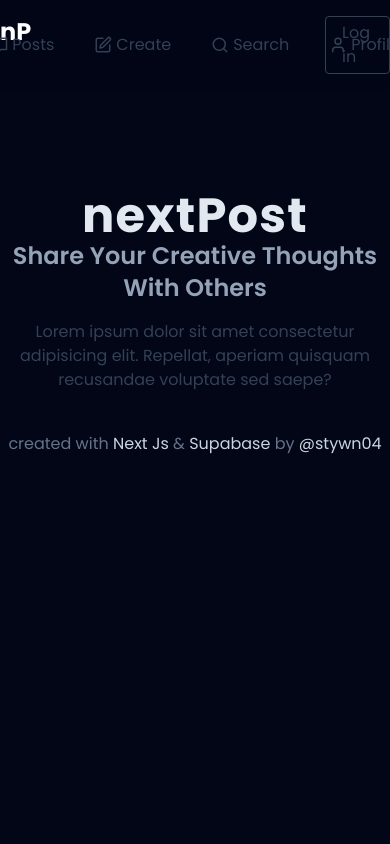
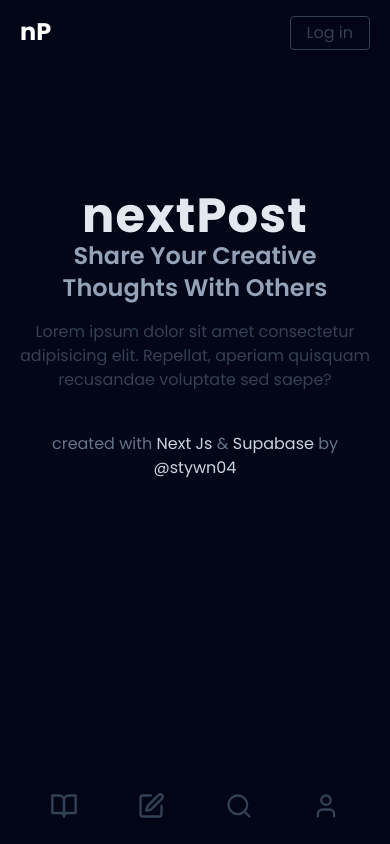
Before and after one commit to stywn04/nextPost, a Next.js app: page / in a window 390 px wide. Built offline with nearby package versions, Linux system fonts and the light colour scheme; no server answers.

Commit message:
feat: responsive

```diff
--- a/src/app/(main)/create/page.tsx
+++ b/src/app/(main)/create/page.tsx
@@ -1,6 +1,5 @@
 import { getCurrentUserAction } from "@/app/actions/user.action";
 import { CreatePostForm } from "@/components/post/create-form";
-import { Camera } from "lucide-react";
 import type { Metadata } from "next";
 
 export const metadata: Metadata = {
@@ -15,8 +14,8 @@ export default async function CreatePage() {
         <h1 className="font-semibold text-xl text-slate-200">Hi {name}!</h1>
         <p className="text-slate-700">wanna share some thoughts ?</p>
       </section>
-      <section className="grid grid-cols-12 py-5">
-        <div>
+      <section className="grid grid-cols-12 py-5 gap-2 justify-between">
+        <div className="col-span-2 md:col-span-1 ">
           <div className="w-10 h-10 rounded-full overflow-hidden">
             <img
               src={avatar}
--- a/src/app/(main)/layout.tsx
+++ b/src/app/(main)/layout.tsx
@@ -1,10 +1,15 @@
 import Navbar from "@/components/navbar";
+import { NavbarMobile } from "@/components/navbar-mobile";
 
 export default function Layout({ children }: { children: React.ReactNode }) {
   return (
     <div className="min-h-screen bg-slate-950 text-white">
       <Navbar />
-      <div className="max-w-xl mx-auto py-28">{children}</div>
+      <NavbarMobile />
+
+      <div className="lg:px-0 md:px-10 px-5 max-w-xl mx-auto py-28">
+        {children}
+      </div>
     </div>
   );
 }
--- a/src/components/auth/update-user-modal.tsx
+++ b/src/components/auth/update-user-modal.tsx
@@ -127,7 +127,7 @@ export function UpdateUserModal({
                 </button>
               )}
             </section>
-            <section className="grid grid-cols-2 gap-2">
+            <section className="grid grid-cols-1 md:grid-cols-2 gap-2">
               <div className="flex flex-col gap-1">
                 <label htmlFor="name">Name</label>
                 <input
--- /dev/null
+++ b/src/components/navbar-mobile.tsx
@@ -0,0 +1,30 @@
+"use client";
+import { BookOpen, PenBox, Search, User } from "lucide-react";
+import Link from "next/link";
+import { usePathname } from "next/navigation";
+
+export function NavbarMobile() {
+  const navlinks = [
+    { href: "/posts", to: "Posts", icon: <BookOpen size={28} /> },
+    { href: "/create", to: "Create", icon: <PenBox size={28} /> },
+    { href: "/search", to: "Search", icon: <Search size={28} /> },
+    { href: "/profile", to: "Profile", icon: <User size={28} /> },
+  ];
+  const pathname = usePathname();
+  return (
+    <section className="md:hidden grid grid-cols-4 justify-center fixed bottom-0 left-0 right-0 bg-slate-950/75 backdrop-blur-lg z-50 p-5">
+      {navlinks.map((link) => {
+        const active = pathname === link.href;
+        return (
+          <Link
+            href={link.href}
+            key={link.href}
+            className={`flex items-center justify-center py-1 px-4 rounded hover:bg-white/5 hover:text-slate-200 ${!active ? "text-slate-700" : "text-slate-200"}`}
+          >
+            <span className="flex items-center gap-1">{link.icon}</span>
+          </Link>
+        );
+      })}
+    </section>
+  );
+}
--- a/src/components/navbar.tsx
+++ b/src/components/navbar.tsx
@@ -10,13 +10,13 @@ export default async function Navbar() {
   } = await supabase.auth.getUser();
   return (
     <header className="fixed top-0 left-0 right-0 py-4 bg-slate-950/80 backdrop-blur-lg z-50">
-      <nav className="max-w-5xl mx-auto grid grid-cols-6">
+      <nav className="lg:px-0 md:px-10 px-5 max-w-5xl mx-auto grid grid-cols-2 md:grid-cols-6 justify-between">
         <section>
           <Link href={"/"}>
             <h1 className="font-bold text-2xl">nP</h1>
           </Link>
         </section>
-        <section className="col-span-4 flex items-center justify-center gap-2">
+        <section className="md:col-span-4 hidden md:flex items-center justify-center gap-2">
           <NavbarLinks />
         </section>
         <section className="flex justify-end">
--- a/src/components/pagination.tsx
+++ b/src/components/pagination.tsx
@@ -9,7 +9,6 @@ interface PaginationProps {
 export function Pagination({ page, totalPages }: PaginationProps) {
   const router = useRouter();
   const pathname = usePathname();
-  console.log(pathname);
   function prevHandler() {
     if (page <= 1) return;
 
--- a/src/components/post/create-form.tsx
+++ b/src/components/post/create-form.tsx
@@ -42,7 +42,11 @@ export function CreatePostForm() {
     });
   }
   return (
-    <form ref={formRef} onSubmit={submitPostHandler} className="col-span-11">
+    <form
+      ref={formRef}
+      onSubmit={submitPostHandler}
+      className="col-span-12 md:col-span-11"
+    >
       <fieldset disabled={isPending} className="flex flex-col gap-3">
         <textarea
           name="content"
```
